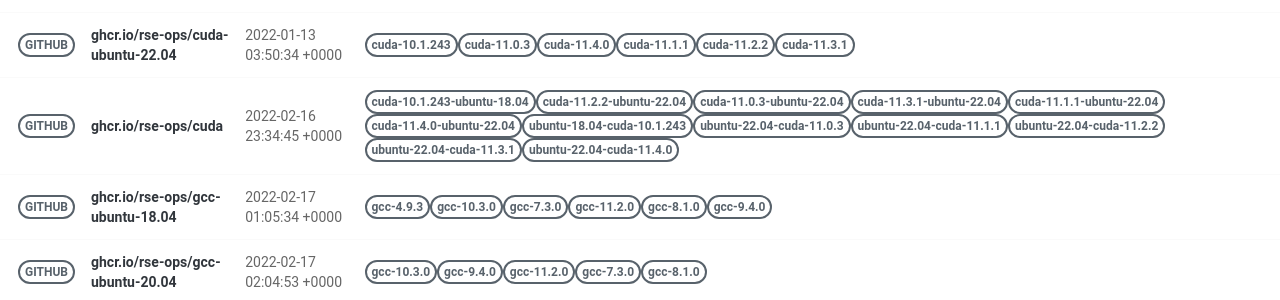
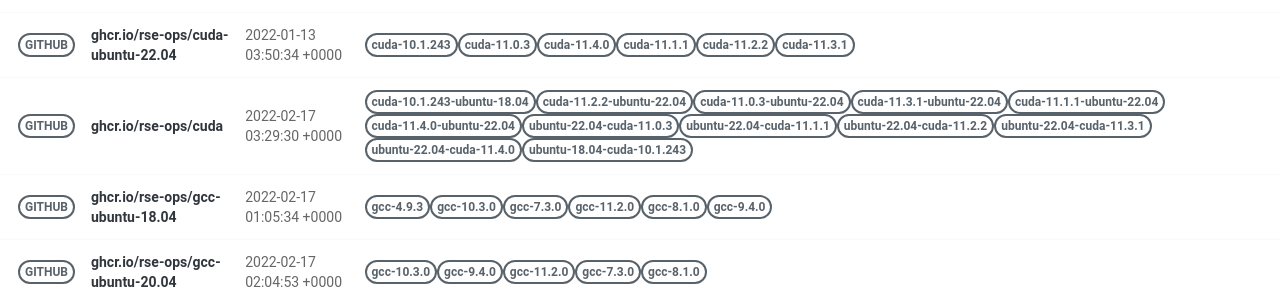
Before and after one commit to rse-ops/docker-images, a Jekyll site: the page built from pages/index.md, in a window 1280 px wide. Shown: the part 417-717 px from the top of the page. Built offline with Jekyll 4.4.1, drawn with Linux system fonts in a browser that asks for light colours; nearby versions of some CDN libraries.

Commit message:
Automated push to update library 2022-02-17

```diff
--- a/_library/ghcr.io-rse-ops-cuda.md
+++ b/_library/ghcr.io-rse-ops-cuda.md
@@ -1,7 +1,7 @@
 ---
 layout: container
 name: ghcr.io/rse-ops/cuda
-updated_at: 2022-02-16 23:34:45.133713
+updated_at: 2022-02-17 03:29:30.224148
 
 
 container_url: https://github.com/orgs/rse-ops/packages/container/package/cuda
```
Also changed, not shown: other parts of _library/ghcr.io-rse-ops-cuda.md (+3 -3 lines).
